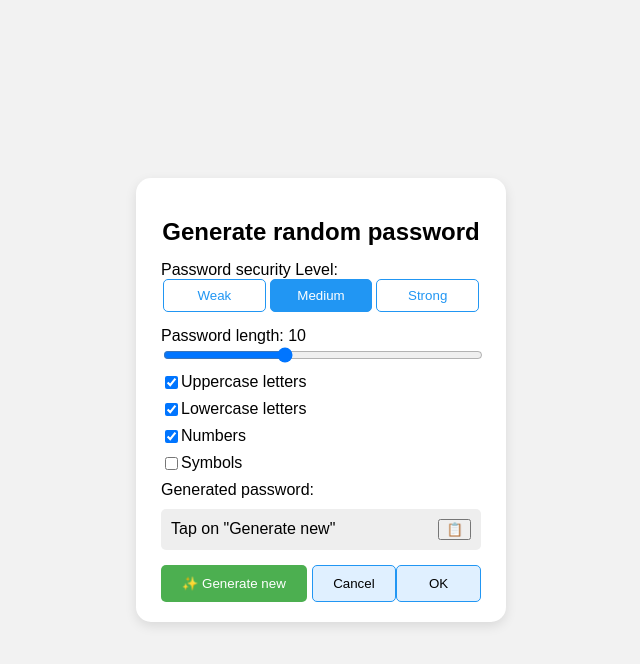
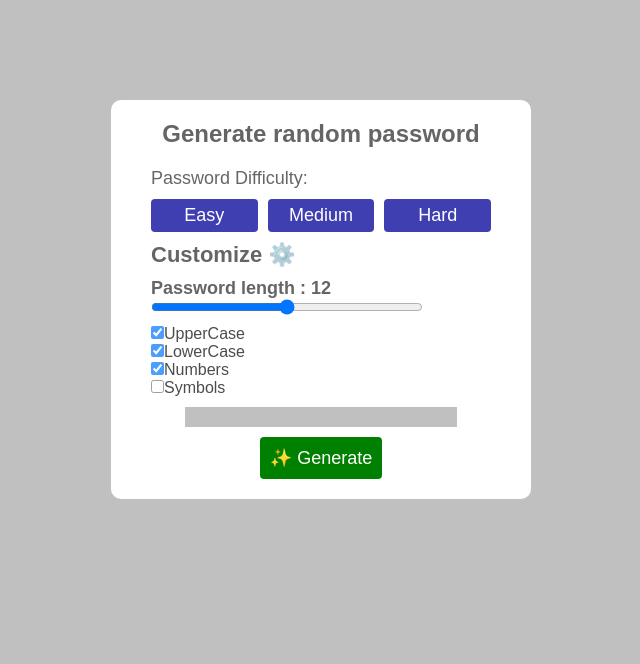
Before and after one commit to shaik3311/js-projects, a plain HTML site: page random-password-generator/index.html in a window 1280 px wide. Both pictures are taken after a click on the button "Medium". Shown: the whole page, without its empty margins (319-959 px from the left). Drawn offline with Linux system fonts and the light colour scheme.

Commit message:
random-password-generator

```diff
--- a/random-password-generator/index.html
+++ b/random-password-generator/index.html
@@ -1,45 +1,32 @@
 <!DOCTYPE html>
 <html lang="en">
 <head>
-  <meta charset="UTF-8" />
-  <meta name="viewport" content="width=device-width, initial-scale=1.0" />
-  <title>Password Generator</title>
-  <link rel="stylesheet" href="style.css" />
+    <meta charset="UTF-8">
+    <meta name="viewport" content="width=device-width, initial-scale=1.0">
+    <title>Random-password-generator</title>
+    <link rel="stylesheet" href="style.css">
 </head>
 <body>
-  <div class="container">
-    <h2>Generate random password</h2>
-
-    <label>Password security Level:</label>
-    <div class="level-buttons">
-      <button id="weak" class="selected">Weak</button>
-      <button id="medium">Medium</button>
-      <button id="strong">Strong</button>
+    <div id="container">
+        <h1 id="heading">Generate random password</h1>
+        <h2 id="Password-Difficulty-heading">Password Difficulty:</h2>
+        <div id="difficultie-level-section">
+            <button class="level-btns" id="easy-level-btn">Easy</button>
+            <button class="level-btns" id="medium-level-btn">Medium</button>
+            <button class="level-btns" id="hard-level-btn">Hard</button>
+        </div>
+        <h2 id="customize-heading">Customize ⚙️</h2>
+        <h2 id="length-label">Password length: 6</h2>
+        <input type="range" min="4" max="20" value="6" id="length"><br>
+        <label for="UpperCase-chars"><input type="checkbox" id="UpperCase-chars" class="checkboxes">UpperCase</label><br>
+        <label for="LowerCase-chars"><input type="checkbox" id="LowerCase-chars" class="checkboxes">LowerCase</label><br>
+        <label for="Numbers"><input type="checkbox" id="Numbers" class="checkboxes">Numbers</label><br>
+        <label for="Symbols"><input type="checkbox" id="Symbols" class="checkboxes">Symbols</label><br>
+        <div id="output-section">
+            <p id="password-output"></p>
+        </div>
+        <button id="generate-btn">✨ Generate</button>
     </div>
-
-    <label>Password length: <span id="length-value">6</span></label>
-    <input type="range" min="4" max="20" value="6" id="length-range" />
-
-    <div class="options">
-      <label><input type="checkbox" id="uppercase" /> Uppercase letters</label>
-      <label><input type="checkbox" id="lowercase" checked /> Lowercase letters</label>
-      <label><input type="checkbox" id="numbers" checked /> Numbers</label>
-      <label><input type="checkbox" id="symbols" /> Symbols</label>
-    </div>
-
-    <label>Generated password:</label>
-    <div class="output">
-      <span id="password-output">Tap on "Generate new"</span>
-      <button id="copy-btn">📋</button>
-    </div>
-
-    <div class="actions">
-      <button id="generate-btn">✨ Generate new</button>
-      <button id="cancel-btn">Cancel</button>
-      <button id="ok-btn">OK</button>
-    </div>
-  </div>
-
-  <script src="script.js"></script>
+    <script src="script.js"></script>
 </body>
 </html>
--- a/random-password-generator/script.js
+++ b/random-password-generator/script.js
@@ -1,82 +1,97 @@
-const lengthRange = document.getElementById('length-range');
-const lengthValue = document.getElementById('length-value');
-const uppercase = document.getElementById('uppercase');
-const lowercase = document.getElementById('lowercase');
-const numbers = document.getElementById('numbers');
-const symbols = document.getElementById('symbols');
-const passwordOutput = document.getElementById('password-output');
-const generateBtn = document.getElementById('generate-btn');
-const copyBtn = document.getElementById('copy-btn');
+const easy_level_btn = document.getElementById("easy-level-btn");
+const medium_level_btn = document.getElementById("medium-level-btn");
+const hard_level_btn  = document.getElementById("hard-level-btn");
+const length_label = document.getElementById("length-label");
+const length = document.getElementById("length");
+const UpperCase_chars = document.getElementById("UpperCase-chars");
+const LowerCase_chars = document.getElementById("LowerCase-chars");
+const Numbers = document.getElementById("Numbers");
+const Symbols = document.getElementById("Symbols");
+const copy_btn = document.getElementById("copy-btn");
+const password_output = document.getElementById("password-output");
+const generate_btn = document.getElementById("generate-btn");
 
-lengthRange.oninput = () => {
-  lengthValue.textContent = lengthRange.value;
-};
 
-function generatePassword(length, options) {
-  const upper = 'ABCDEFGHIJKLMNOPQRSTUVWXYZ';
-  const lower = 'abcdefghijklmnopqrstuvwxyz';
-  const number = '0123456789';
-  const symbol = '!@#$%^&*()_+=[]{}<>?';
-
-  let chars = '';
-  if (options.uppercase) chars += upper;
-  if (options.lowercase) chars += lower;
-  if (options.numbers) chars += number;
-  if (options.symbols) chars += symbol;
-
-  if (chars.length === 0) return 'Select at least 1 option';
-
-  let password = '';
-  for (let i = 0; i < length; i++) {
-    password += chars[Math.floor(Math.random() * chars.length)];
-  }
-  return password;
+let options = {
+    UpperCase_chars : false,
+    LowerCase_chars : false,
+    Numbers : false,
+    Symbols : false
 }
 
-generateBtn.onclick = () => {
-  const length = parseInt(lengthRange.value);
-  const options = {
-    uppercase: uppercase.checked,
-    lowercase: lowercase.checked,
-    numbers: numbers.checked,
-    symbols: symbols.checked,
-  };
-  const password = generatePassword(length, options);
-  passwordOutput.textContent = password;
-};
+length.oninput = function(){
+    length_label.textContent = `Password length : ${length.value}`;
+}
 
-copyBtn.onclick = () => {
-  navigator.clipboard.writeText(passwordOutput.textContent).then(() => {
-    alert('Password copied!');
-  });
-};
+generate_btn.onclick = function(){
+    let length_value = parseInt(length.value);
+    let available_chars = "";
 
-// Optional: handle security level buttons
-document.querySelectorAll('.level-buttons button').forEach(btn => {
-  btn.onclick = () => {
-    document.querySelectorAll('.level-buttons button').forEach(b => b.classList.remove('selected'));
-    btn.classList.add('selected');
-    if (btn.id === 'weak') {
-      lengthRange.value = 6;
-      lengthValue.textContent = 6;
-      uppercase.checked = false;
-      lowercase.checked = true;
-      numbers.checked = true;
-      symbols.checked = false;
-    } else if (btn.id === 'medium') {
-      lengthRange.value = 10;
-      lengthValue.textContent = 10;
-      uppercase.checked = true;
-      lowercase.checked = true;
-      numbers.checked = true;
-      symbols.checked = false;
-    } else {
-      lengthRange.value = 14;
-      lengthValue.textContent = 14;
-      uppercase.checked = true;
-      lowercase.checked = true;
-      numbers.checked = true;
-      symbols.checked = true;
+    const upper = "ABCDEFGHIJKLMNOPQRSTUVWXYZ";
+    const lower = "abcdefghijklmnopqrstuvwxyz";
+    const numbers = "0123456789";
+    const symbols = "!@#$%^&*(){}";
+
+    if(UpperCase_chars.checked) available_chars += upper;
+    if(LowerCase_chars.checked) available_chars += lower;
+    if(Numbers.checked) available_chars += numbers;
+    if(Symbols.checked) available_chars += symbols;
+
+    if(available_chars.length===0){
+        alert("Please select at least one field");
+        return;
     }
-  };
-});
+
+    let password = "";
+    for(let i=0;i<length_value;i++){
+        password += available_chars.charAt(Math.floor(Math.random()*available_chars.length));
+    }
+    password_output.textContent = password;
+}
+
+easy_level_btn.onclick = function(){
+    length.value = 8;
+    length_label.textContent = `Password length : 8`
+    options = {
+        UpperCase_chars : false,
+        LowerCase_chars : false,
+        Numbers : true,
+        Symbols : false
+    }
+
+    UpperCase_chars.checked = false;
+    LowerCase_chars.checked = false;
+    Numbers.checked = true;
+    Symbols.checked = false;
+}
+
+medium_level_btn.onclick = function(){
+    length.value = 12;
+    length_label.textContent = `Password length : 12`
+    options = {
+        UpperCase_chars : true,
+        LowerCase_chars : true,
+        Numbers : true,
+        Symbols : false
+    }
+
+    UpperCase_chars.checked = true;
+    LowerCase_chars.checked = true;
+    Numbers.checked = true;
+    Symbols.checked = false;
+}
+hard_level_btn.onclick = function(){
+    length.value = 20;
+    length_label.textContent = `Password length : 20`
+    options = {
+        UpperCase_chars : true,
+        LowerCase_chars : true,
+        Numbers : true,
+        Symbols : true
+    }
+
+    UpperCase_chars.checked = true;
+    LowerCase_chars.checked = true;
+    Numbers.checked = true;
+    Symbols.checked = true;
+}
--- a/random-password-generator/style.css
+++ b/random-password-generator/style.css
@@ -1,91 +1,109 @@
-body {
-  font-family: Arial, sans-serif;
-  background: #f2f2f2;
-  margin: 0;
-  display: flex;
-  justify-content: center;
-  align-items: center;
-  height: 100vh;
+*{
+    margin: 0;
+    padding: 0;
+    box-sizing: border-box;
+    font-family: sans-serif;
 }
-
-.container {
-  background: white;
-  padding: 20px 25px;
-  border-radius: 15px;
-  box-shadow: 0 4px 12px rgba(0, 0, 0, 0.1);
-  width: 320px;
+html,body{
+    width: 100%;
+    height: 100%;
+    background-color: silver;
 }
-
-h2 {
-  margin-bottom: 15px;
-  text-align: center;
+#container{
+    width: 420px;
+    max-width: 90vw;
+    background-color: white;
+    margin: auto;
+    margin-top: 100px;
+    padding: 20px 40px;
+    border: none;
+    border-radius: 10px;
 }
-
-.level-buttons {
-  display: flex;
-  justify-content: space-between;
-  margin-bottom: 15px;
+#heading{
+    font-size: 24px;
+    text-align: center;
+    font-weight: 600;
+    opacity: 60%;
+    margin-bottom: 20px;
 }
-
-.level-buttons button {
-  flex: 1;
-  padding: 8px;
-  margin: 0 2px;
-  border: 1px solid #2196f3;
-  background: white;
-  color: #2196f3;
-  border-radius: 5px;
-  cursor: pointer;
+#Password-Difficulty-heading{
+    font-size: 18px;
+    font-weight: 540;
+    opacity: 60%;
 }
-
-.level-buttons .selected {
-  background: #2196f3;
-  color: white;
+#difficultie-level-section{
+    display: flex;
+    justify-content: center;
+    text-align: center;
+    gap: 10px;
+    margin-top: 10px;
 }
-
-input[type="range"] {
-  width: 100%;
-  margin-bottom: 10px;
+.level-btns{
+    font-size: 18px;
+    padding: 6px 12px;
+    width: 110px;
+    border: none;
+    border-radius: 4px;
+    background-color: rgb(63, 63, 177);
+    color: white;
+    transition: background-color 0.6s ease;
 }
-
-.options label {
-  display: flex;
-  align-items: center;
-  margin-bottom: 8px;
+.level-btns:hover{
+    background-color: rgb(91, 91, 168);
 }
-
-.output {
-  background: #eee;
-  padding: 10px;
-  border-radius: 5px;
-  display: flex;
-  justify-content: space-between;
-  align-items: center;
-  margin-top: 10px;
+.level-btns:active{
+    scale: 0.93;
 }
-
-.actions {
-  display: flex;
-  justify-content: space-between;
-  margin-top: 15px;
+#customize-heading{
+    font-size: 22px;
+    margin-top: 10px;
+    opacity: 60%;
 }
-
-#generate-btn {
-  flex: 1;
-  background: #4caf50;
-  color: white;
-  border: none;
-  padding: 10px;
-  margin-right: 5px;
-  border-radius: 5px;
-  cursor: pointer;
+#length-label{
+    font-size: 18px;
+    margin-top: 10px;
+    opacity: 60%;
 }
-
-#cancel-btn, #ok-btn {
-  flex: 0.5;
-  padding: 10px;
-  background: #e0f0ff;
-  border: 1px solid #2196f3;
-  border-radius: 5px;
-  cursor: pointer;
+#length{
+    width: 80%;
+    margin-bottom: 10px;
 }
+#output-section{
+    display: flex;
+    margin-bottom: 10px;
+    margin-top: 10px;
+}
+#password-output{
+    width: 80%;
+    background-color: silver;
+    padding: 10px;
+    margin: auto;
+    text-align: center;
+}
+label{
+    opacity: 70%;
+}
+#copy-btn{
+    width: 60px;
+    background-color: silver;
+    border: none;
+}
+#generate-btn{
+    margin: auto;
+    /* width: 120px; */
+    /* height: 40px; */
+    border: none;
+    border-radius: 4px;
+    background-color: green;
+    text-align: center;
+    display: block;
+    color: white;
+    font-size: 18px;
+    padding: 10px;
+}
+#generate-btn:hover{
+    background-color: rgb(49, 144, 49);
+}
+#generate-btn:active{
+    scale: 0.93;
+}
```
